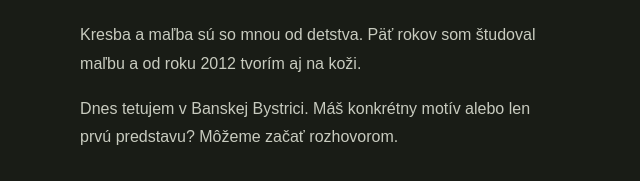
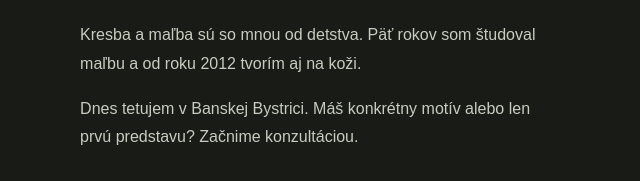
Before and after one commit to ArbaCat/tatto_Anatoly_page, a plain HTML site: page index.html in a window 1280 px wide. Shown: the part 2071-2252 px from the top of the page, 610-1250 px from the left. Drawn offline with Linux system fonts and the light colour scheme.

Commit message:
About: 'Začnime konzultáciou.' instead of 'Môžeme začať rozhovorom.'
Co-Authored-By: Claude Opus 5.5 <noreply@anthropic.com>

```diff
--- a/index.html
+++ b/index.html
@@ -140,7 +140,7 @@
         <p class="eyebrow">O mne</p>
         <h2 class="section-title" id="about-title">Najprv maliar.<br>Potom tatér.</h2>
         <p>Kresba a maľba sú so mnou od detstva. Päť rokov som študoval maľbu a od roku 2012 tvorím aj na koži.</p>
-        <p>Dnes tetujem v Banskej Bystrici. Máš konkrétny motív alebo len prvú predstavu? Môžeme začať rozhovorom.</p>
+        <p>Dnes tetujem v Banskej Bystrici. Máš konkrétny motív alebo len prvú predstavu? Začnime konzultáciou.</p>
         <div class="cta">
           <a class="btn btn--primary" href="https://wa.me/421915317473?text=Ahoj%20Anatoly%2C%20p%C3%A1%C4%8Di%20sa%20mi%20tvoja%20pr%C3%A1ca.%20Chcel%2Fa%20by%20som%20sa%20s%20tebou%20poradi%C5%A5%20oh%C4%BEadom%20tetovania." target="_blank" rel="noopener noreferrer"><svg class="icon"><use href="#i-chat"/></svg>Napísať Anatolymu<span class="sr-only"> (WhatsApp, nové okno)</span></a>
           <a class="icon-btn" href="https://ig.me/m/anatoly.tattoo" target="_blank" rel="noopener noreferrer" aria-label="Napísať na Instagrame (nové okno)" title="Napísať na Instagrame"><svg class="icon"><use href="#i-instagram"/></svg></a>
```
